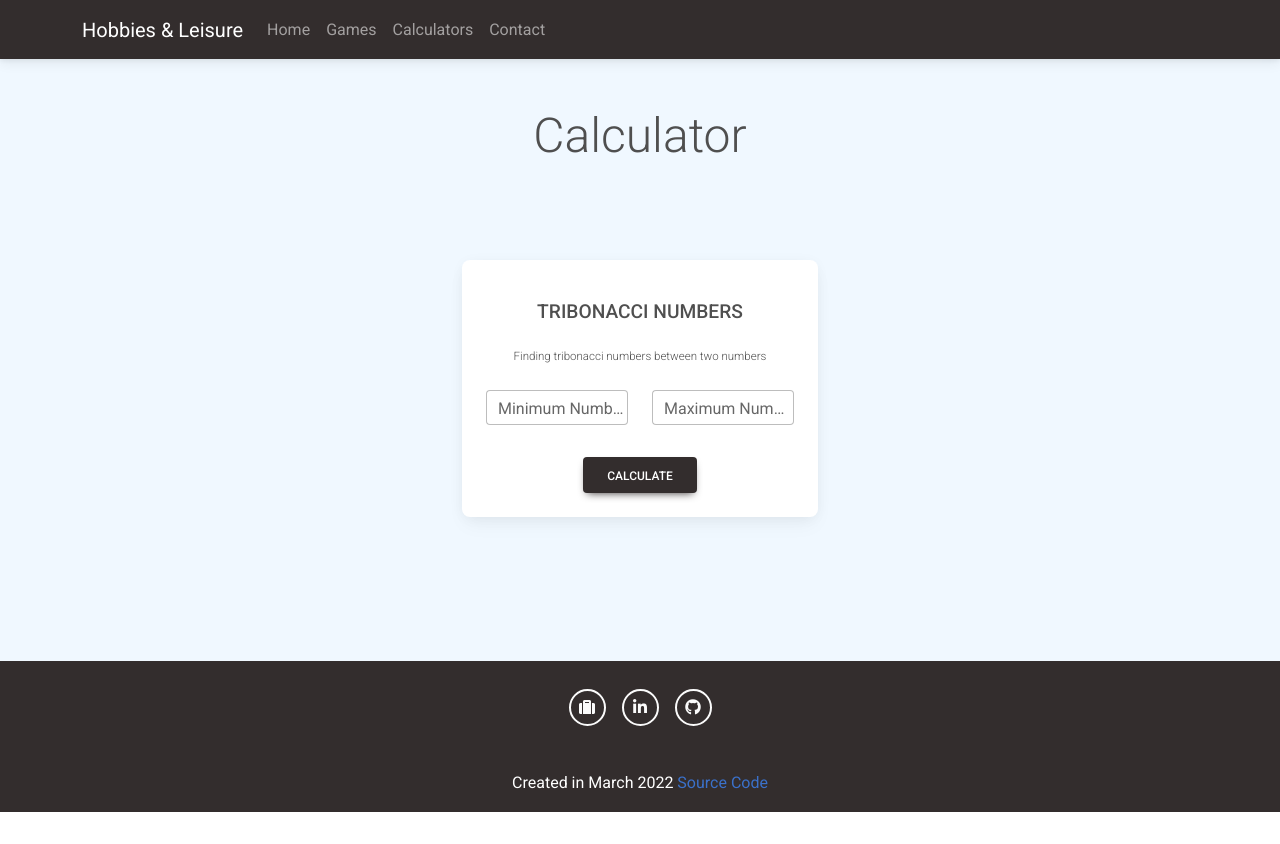
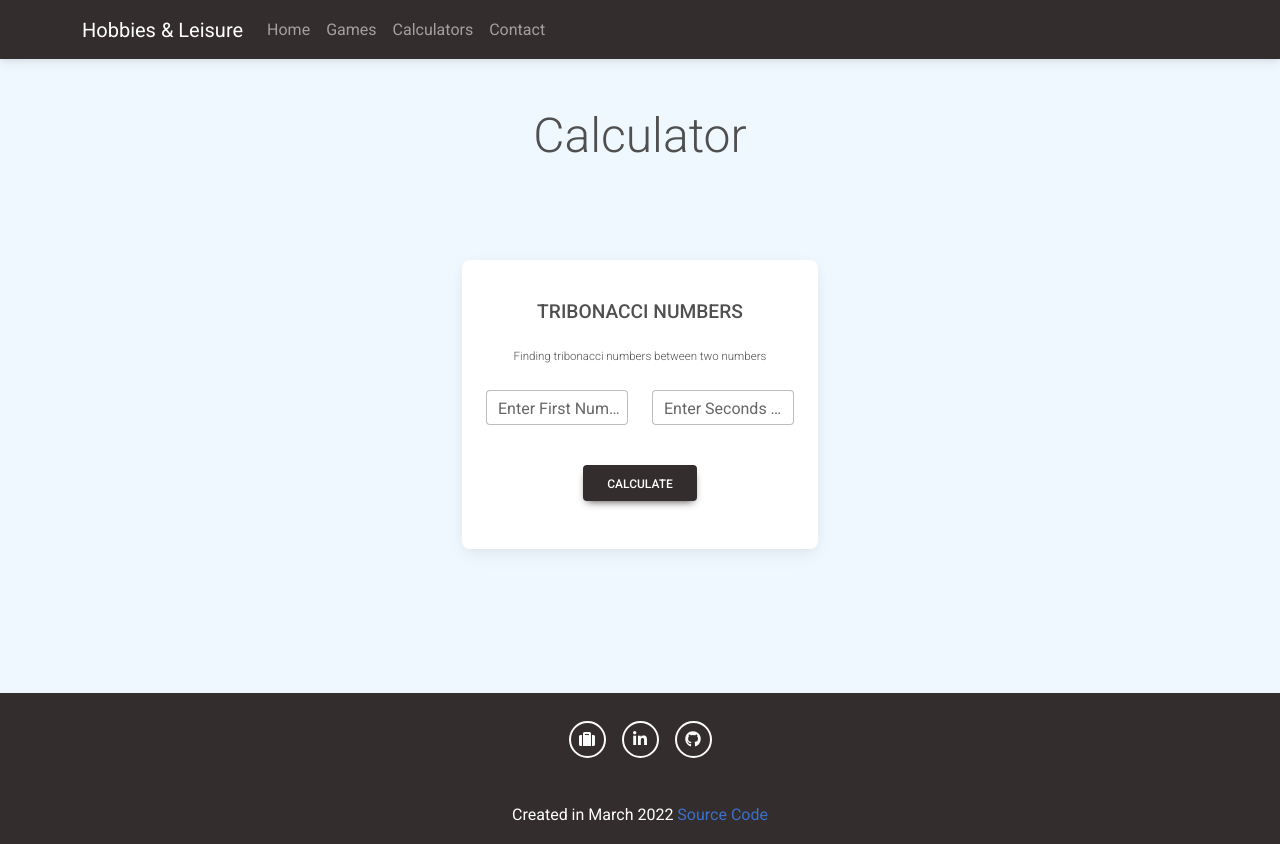
Before and after one commit to amirhatam/loisir, a React (Create React App) app: page /calculator/tribonacci in a window 1280 px wide. Before the commit the page ends 812 px from the top, so only its background shows below. Built offline with nearby package versions, Linux system fonts and the light colour scheme.

Commit message:
add ModalPage in Tribonacci

```diff
--- a/src/views/calculator/Tribonacci.jsx
+++ b/src/views/calculator/Tribonacci.jsx
@@ -1,10 +1,15 @@
 import React, { useState } from 'react';
 import { MDBContainer, MDBCard, MDBCardBody, MDBCardTitle, MDBCardText, MDBBtn, MDBInput, MDBCol, MDBRow } from 'mdb-react-ui-kit';
+import ModalPage from '../../components/ModalPage';
 
 export default function Tribonacci() {
     const [firstInput, setFirstInput] = useState("")
     const [secondInput, setSecondInput] = useState("")
     const [dateResult, setDateResult] = useState([])
+    const [err, setErr] = useState([])
+
+
+
     const [errorFirstInput, setErrorFirstInput] = useState("")
     const [errorSecondInput, setErrorSecondInput] = useState("")
 
@@ -32,7 +37,7 @@ export default function Tribonacci() {
         let filterNum = allTriNum.filter(n => {
             return n >= firstInput
         })
-        setDateResult(filterNum);
+        setDateResult(filterNum.join(', '));
     }
 
     return (
@@ -48,7 +53,7 @@ export default function Tribonacci() {
                                 <MDBRow>
                                     <MDBCol md="6">
 
-                                        <MDBInput label='Minimum Number' onChange={(e) => setFirstInput(parseInt(e.target.value))} id='form1' type='text' className='mb-3' />
+                                        <MDBInput label='Enter First Number' onChange={(e) => setFirstInput(parseInt(e.target.value))} id='form1' type='text' className='mb-3' />
                                         {
                                             errorFirstInput
                                                 ?
@@ -58,7 +63,7 @@ export default function Tribonacci() {
                                         }
                                     </MDBCol>
                                     <MDBCol md="6">
-                                        <MDBInput label='Maximum Number' onChange={(e) => setSecondInput(parseInt(e.target.value))} id='form1' type='text' className='mb-3' />
+                                        <MDBInput label='Enter Seconds Number' onChange={(e) => setSecondInput(parseInt(e.target.value))} id='form1' type='text' className='mb-3' />
                                         {
                                             errorSecondInput
                                                 ?
@@ -69,13 +74,13 @@ export default function Tribonacci() {
                                     </MDBCol>
                                 </MDBRow>
                                 {
-                                    dateResult
+                                    dateResult != 0
                                         ?
-                                        <p className='text-center'>{dateResult.join(", ")}</p>
+                                        <ModalPage res={dateResult} />
                                         :
                                         null
                                 }
-                                <MDBBtn color="dark" onClick={tribonacciP}>Calculate</MDBBtn>
+                                <MDBBtn color="dark" className='my-4' onClick={tribonacciP}>Calculate</MDBBtn>
                             </MDBCardBody>
                         </MDBCard>
                     </MDBCol>
```
Also changed, not shown: 1 other file (tests, documents, lock files or other folders).
